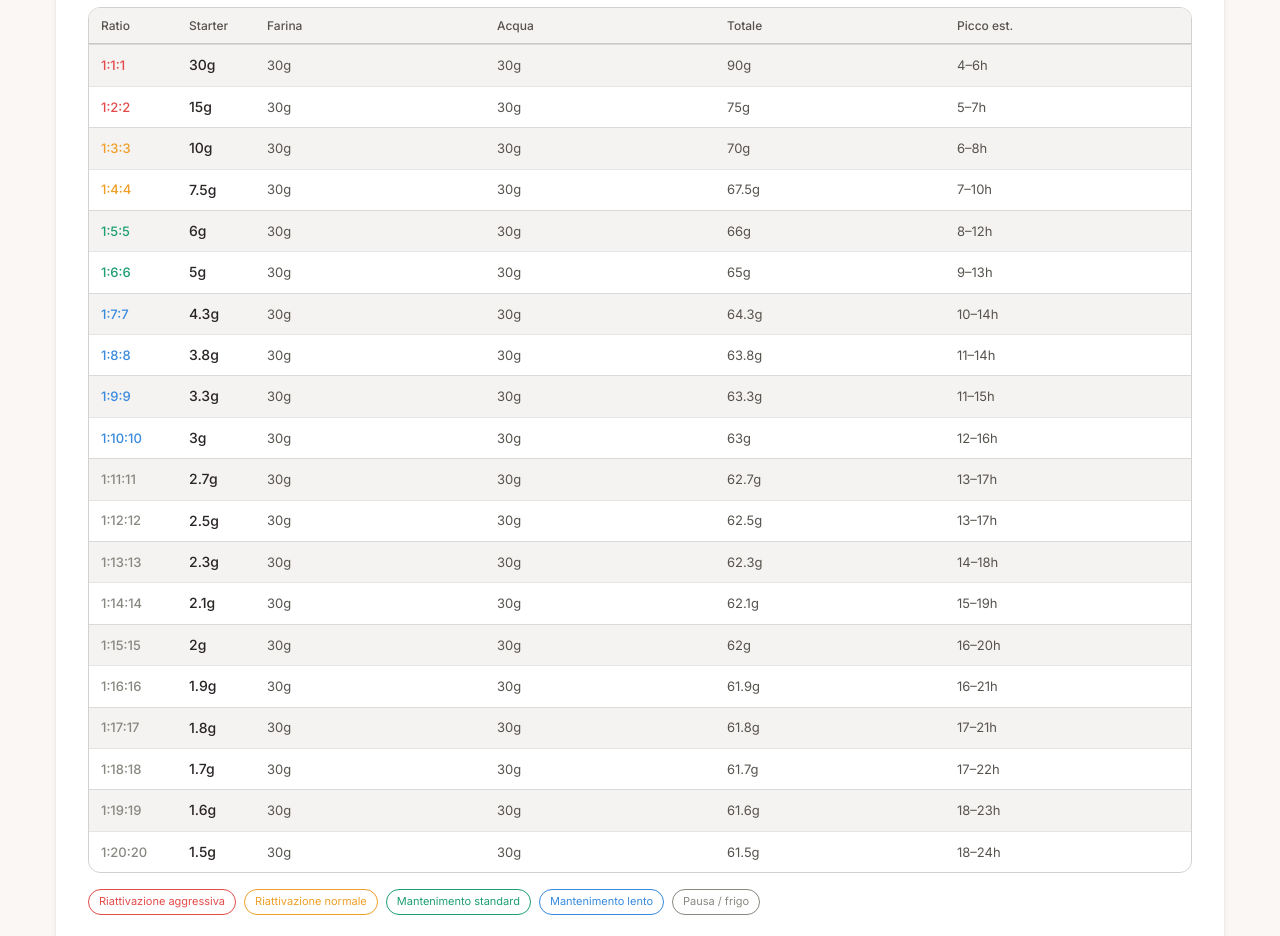
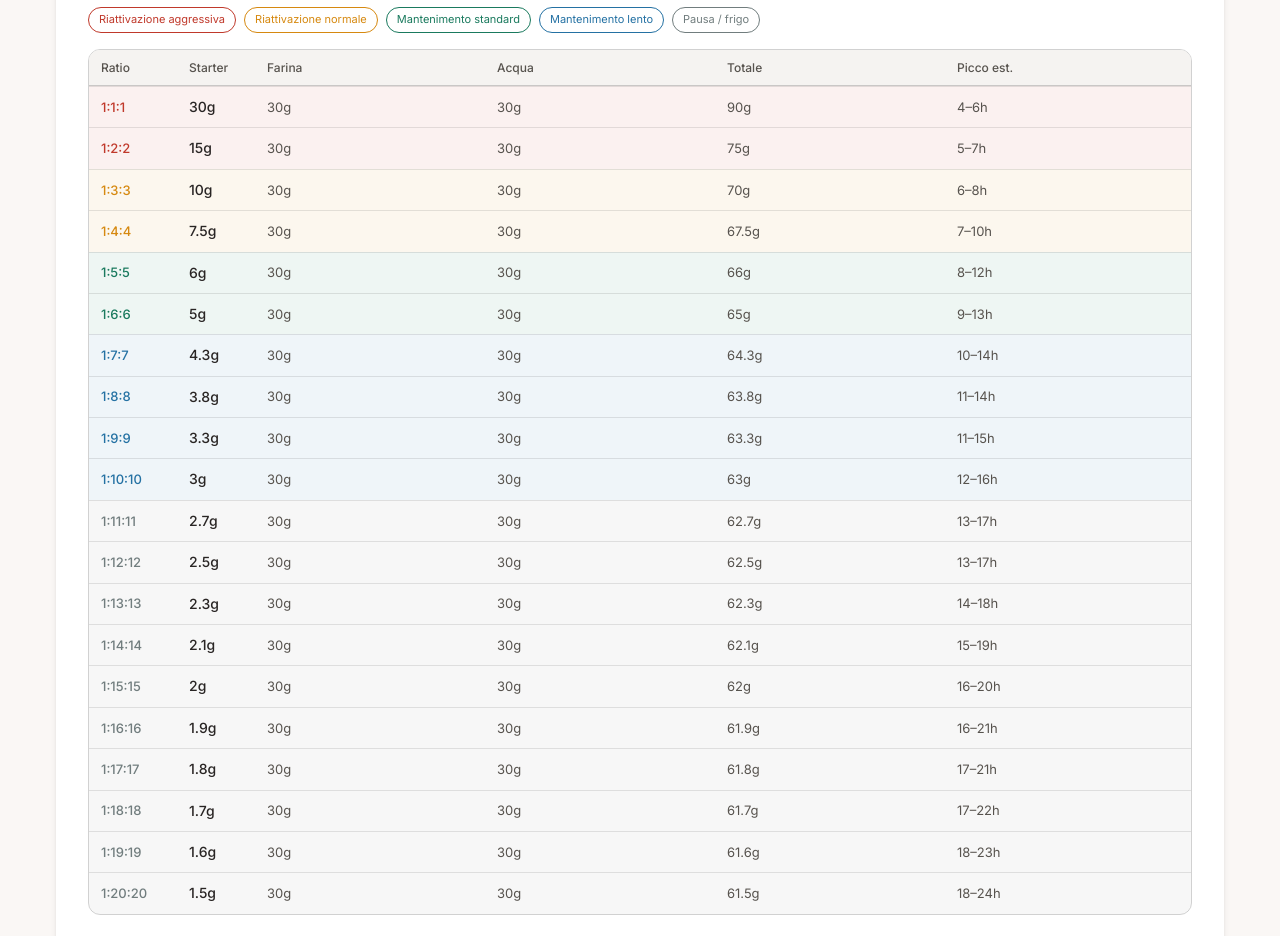
Before and after one commit to fstagno77/bakery-tools, a website with bundled scripts: page index.html in a window 1280 px wide. Shown: the part 440-1376 px from the top of the page. Built offline with nearby package versions, Linux system fonts and the light colour scheme.

Commit message:
feat(calcolatore): righe colorate per zona, chip filtro cliccabili sopra tabella
- Ogni riga ha background tenue della zona (rgba a 6-7% opacity)
- Colori zona leggermente più saturi per contrasto su sfondo chiaro
- Chip zona sopra la tabella, cliccabili per filtrare le righe
- Chip attiva: background zona + font bold
- Nessun chip attivo = tutte le righe visibili
- Rimosso striping nth-child(even) sostituito da colorazione per zona

Co-Authored-By: Claude Sonnet 4.6 <noreply@anthropic.com>

```diff
--- a/css/styles.css
+++ b/css/styles.css
@@ -1147,10 +1147,6 @@ body {
     border-top: 0.5px solid var(--color-border-secondary, rgba(0,0,0,0.10));
 }
 
-.calc-table-row:nth-child(even) {
-    background: var(--color-bg-input);
-}
-
 .calc-ratio {
     font-size: 13px;
     font-weight: 500;
@@ -1171,7 +1167,6 @@ body {
     display: flex;
     flex-wrap: wrap;
     gap: 8px;
-    margin-top: var(--space-md);
     margin-bottom: var(--space-md);
 }
 
@@ -1181,6 +1176,9 @@ body {
     border-radius: 20px;
     border: 1px solid;
     background: transparent;
+    cursor: pointer;
+    transition: background var(--transition-fast), font-weight var(--transition-fast);
+    user-select: none;
 }
 
 .calc-note {
--- a/index.html
+++ b/index.html
@@ -80,9 +80,9 @@
                             <span id="calc-temp-out" class="calc-temp-value">22°C</span>
                         </div>
 
+                        <div id="calc-legend" class="calc-legend"></div>
+
                         <div id="calc-table"></div>
-
-                        <div id="calc-legend" class="calc-legend"></div>
 
                         <p class="calc-note">
                             Farina consigliata: 70% bianca + 30% segale integrale · Acqua tiepida (~29°C) se la cucina è fresca · I tempi al picco sono stime — variano con la forza del tuo starter · Fonte: The Perfect Loaf, Maurizio Leo
--- a/js/ratio.js
+++ b/js/ratio.js
@@ -13,11 +13,11 @@ import { isGrams, getWeightUnitLabel, convertValue, fromCurrentUnit } from './un
 const STORAGE_KEY = 'proof-last-calc';
 
 const zones = [
-    { label: 'Riattivazione aggressiva', color: '#E24B4A', flourParts: [1, 2] },
-    { label: 'Riattivazione normale',    color: '#EF9F27', flourParts: [3, 4] },
-    { label: 'Mantenimento standard',    color: '#1D9E75', flourParts: [5, 6] },
-    { label: 'Mantenimento lento',       color: '#378ADD', flourParts: [7, 8, 9, 10] },
-    { label: 'Pausa / frigo',            color: '#888780', flourParts: [11,12,13,14,15,16,17,18,19,20] },
+    { label: 'Riattivazione aggressiva', color: '#C0392B', bg: 'rgba(192,57,43,0.07)',   flourParts: [1, 2] },
+    { label: 'Riattivazione normale',    color: '#D68910', bg: 'rgba(214,137,16,0.07)',  flourParts: [3, 4] },
+    { label: 'Mantenimento standard',    color: '#1A7A5E', bg: 'rgba(26,122,94,0.07)',   flourParts: [5, 6] },
+    { label: 'Mantenimento lento',       color: '#2471A3', bg: 'rgba(36,113,163,0.07)',  flourParts: [7, 8, 9, 10] },
+    { label: 'Pausa / frigo',            color: '#717D7E', bg: 'rgba(113,125,126,0.06)', flourParts: [11,12,13,14,15,16,17,18,19,20] },
 ];
 
 function getZone(flourPart) {
@@ -96,7 +96,7 @@ function render() {
         const times   = r.times[band];
         const timeStr = `${times.min}–${times.max}h`;
 
-        html += `<div class="calc-table-row">
+        html += `<div class="calc-table-row" style="background: ${zone.bg};" data-zone="${zone.label}">
             <span class="calc-ratio" style="color: ${zone.color};">${r.ratio}</span>
             <span class="calc-val-primary">${fmtWeight(starter)}${unit}</span>
             <span class="calc-val-muted">${fmtWeight(farinaGrams)}${unit}</span>
@@ -110,12 +110,45 @@ function render() {
     tableEl.innerHTML = html;
 }
 
+let activeZones = new Set();
+
+function filterRows() {
+    const tableEl = document.getElementById('calc-table');
+    if (!tableEl) return;
+    tableEl.querySelectorAll('.calc-table-row').forEach(row => {
+        const zone = row.dataset.zone;
+        row.style.display = (activeZones.size === 0 || activeZones.has(zone)) ? '' : 'none';
+    });
+}
+
 function buildLegend() {
     const legendEl = document.getElementById('calc-legend');
     if (!legendEl) return;
-    legendEl.innerHTML = zones.map(z =>
-        `<span class="calc-legend-item" style="color: ${z.color}; border-color: ${z.color};">${z.label}</span>`
-    ).join('');
+    legendEl.innerHTML = '';
+    zones.forEach(z => {
+        const chip = document.createElement('span');
+        chip.className = 'calc-legend-item';
+        chip.textContent = z.label;
+        chip.style.color = z.color;
+        chip.style.borderColor = z.color;
+        chip.dataset.zone = z.label;
+
+        chip.addEventListener('click', () => {
+            const isActive = chip.classList.toggle('active');
+            if (isActive) {
+                chip.style.backgroundColor = z.bg;
+                chip.style.fontWeight = '700';
+                activeZones.add(z.label);
+            } else {
+                chip.style.backgroundColor = 'transparent';
+                chip.style.fontWeight = '';
+                activeZones.delete(z.label);
+            }
+            filterRows();
+        });
+
+        legendEl.appendChild(chip);
+    });
 }
 
 export function rerenderCalcolatore() {
```
